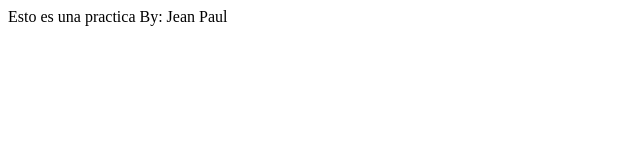
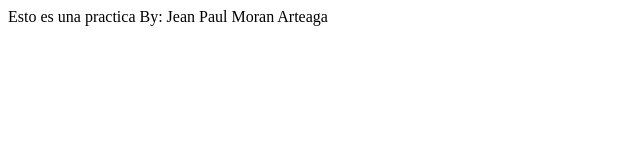
Before and after one commit to karlita20020515/Practica-HTML, a plain HTML site: page index.html in a window 1280 px wide. Shown: the whole page, without its empty margins (0-640 px from the left). Drawn offline with Linux system fonts and the light colour scheme.

Commit message:
Esto es una practica

```diff
--- a/index.html
+++ b/index.html
@@ -7,6 +7,6 @@
 </head>
 <body>
     Esto es una practica
-    By: Jean Paul
+    By: Jean Paul Moran Arteaga
 </body>
 </html>
```
